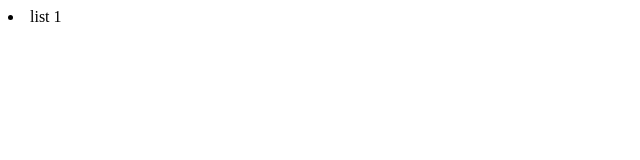
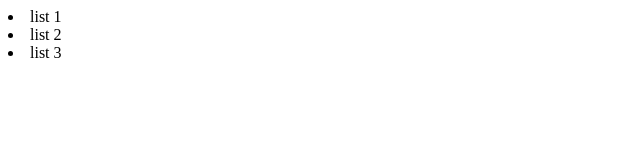
Before and after one commit to MunteshraSay/newproject, a plain HTML site: page Index.html in a window 1280 px wide. Shown: the full height of the page, 0-640 px from the left. Drawn offline with Linux system fonts and the light colour scheme.

Commit message:
sayyeda has done changes

```diff
--- a/Index.html
+++ b/Index.html
@@ -7,6 +7,10 @@
 </head>
 <body>
     <li>list 1</li>
+    <li>list 2</li>
+    <li>list 3</li>
+
+
 
 </body>
 </html>
```
